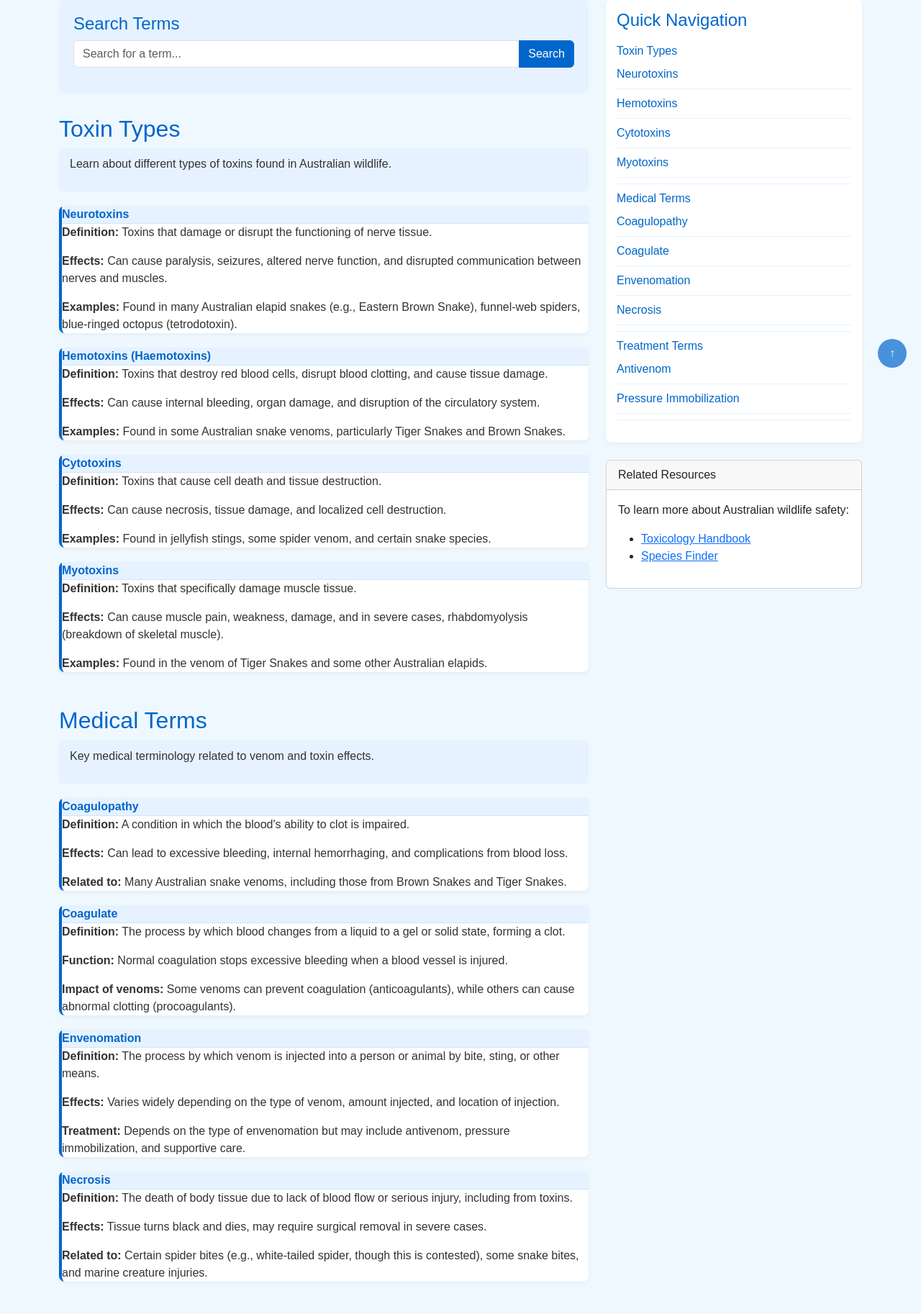
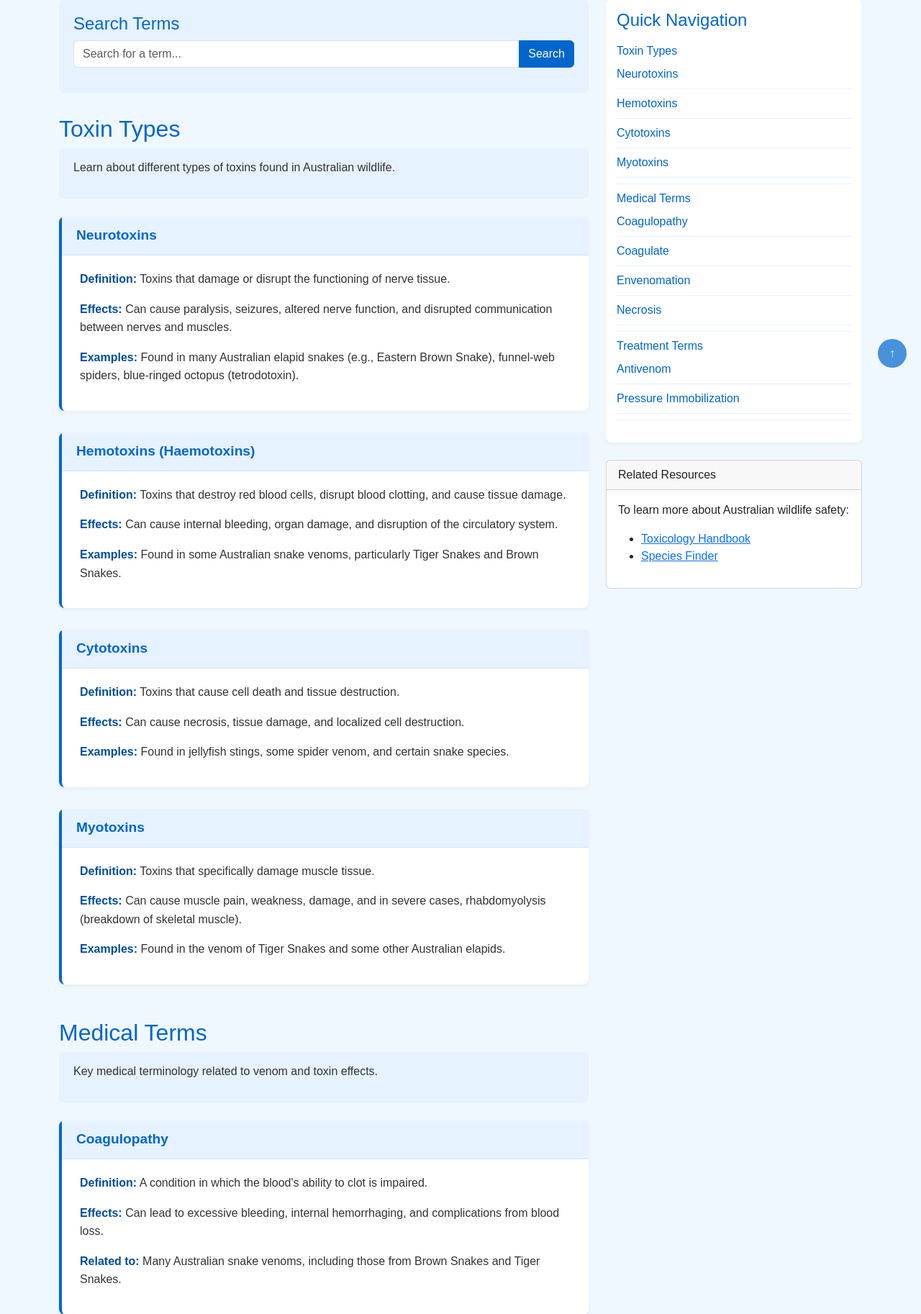
Before and after one commit to theycallmecooper/Cthomson-Majorwork, a Flask app: page /dictionary in a window 1280 px wide. Shown: the part 269-2095 px from the top of the page at 72% size. Run offline with Flask 3, Linux system fonts and the light colour scheme.

Commit message:
fixed up the formatting of the dictionary page

```diff
--- a/templates/dictionary.html
+++ b/templates/dictionary.html
@@ -29,7 +29,7 @@
             background-color: #fff;
             border-left: 4px solid #0066cc;
             border-radius: 8px;
-            margin-bottom: 20px;
+            margin-bottom: 30px; /* Increased from 20px */
             box-shadow: 0 2px 5px rgba(0,0,0,0.05);
             transition: transform 0.2s;
         }
@@ -42,6 +42,18 @@
             font-weight: bold;
             color: #0066cc;
             border-bottom: 1px solid #cce6ff;
+            padding: 12px 20px; /* Increased padding */
+            font-size: 1.2rem; /* Slightly larger font */
+        }
+        .term-card .card-body {
+            padding: 20px 25px; /* Increased padding */
+            line-height: 1.6; /* Better line height for readability */
+        }
+        .term-card .card-body p {
+            margin-bottom: 16px; /* More space between paragraphs */
+        }
+        .term-card .card-body strong {
+            color: #004d99; /* Make keywords stand out more */
         }
         h2, h3, h4 {
             color: #0066cc;
@@ -62,9 +74,9 @@
         }
         .term-category {
             background-color: #e6f2ff;
-            padding: 10px 15px;
+            padding: 15px 20px; /* Increased padding */
             border-radius: 5px;
-            margin-bottom: 20px;
+            margin-bottom: 25px; /* More space before cards start */
         }
         .sidebar {
             background-color: #fff;
```
